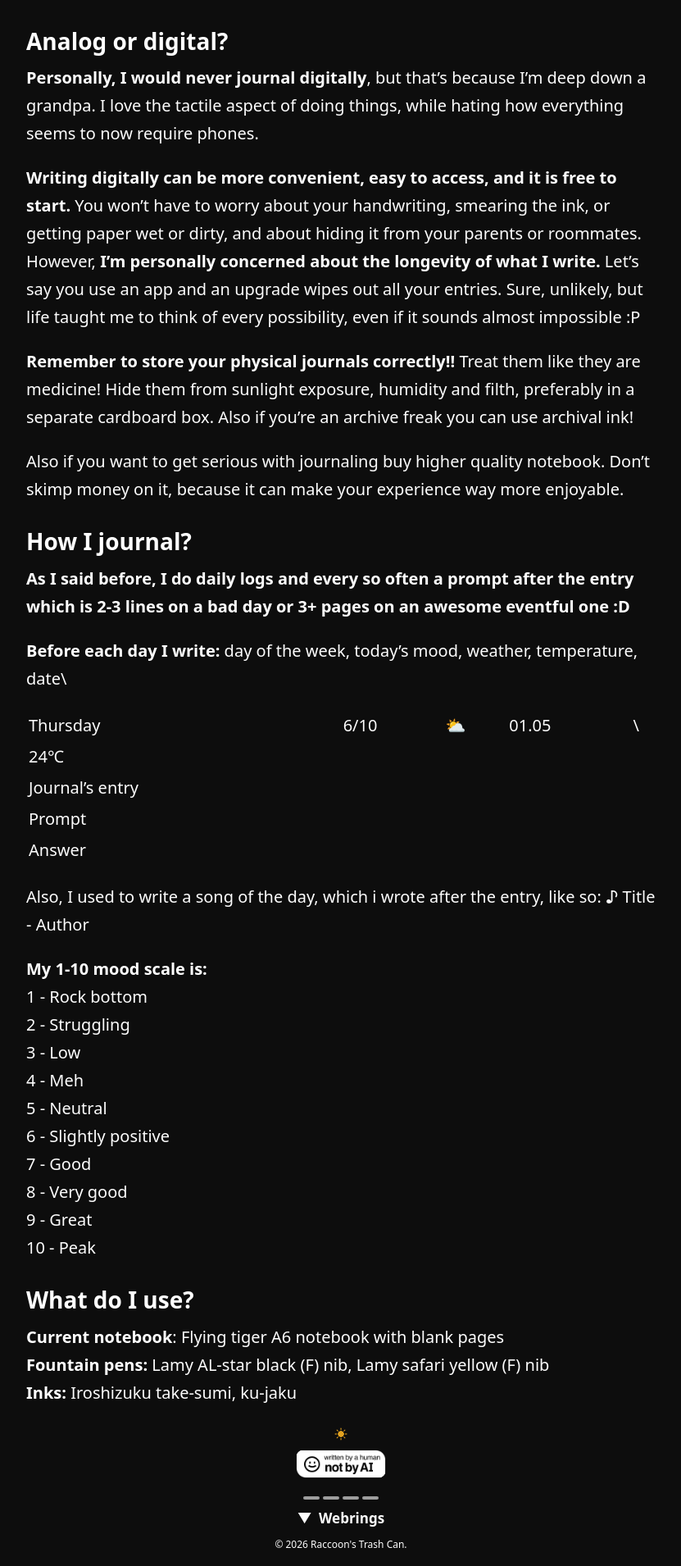
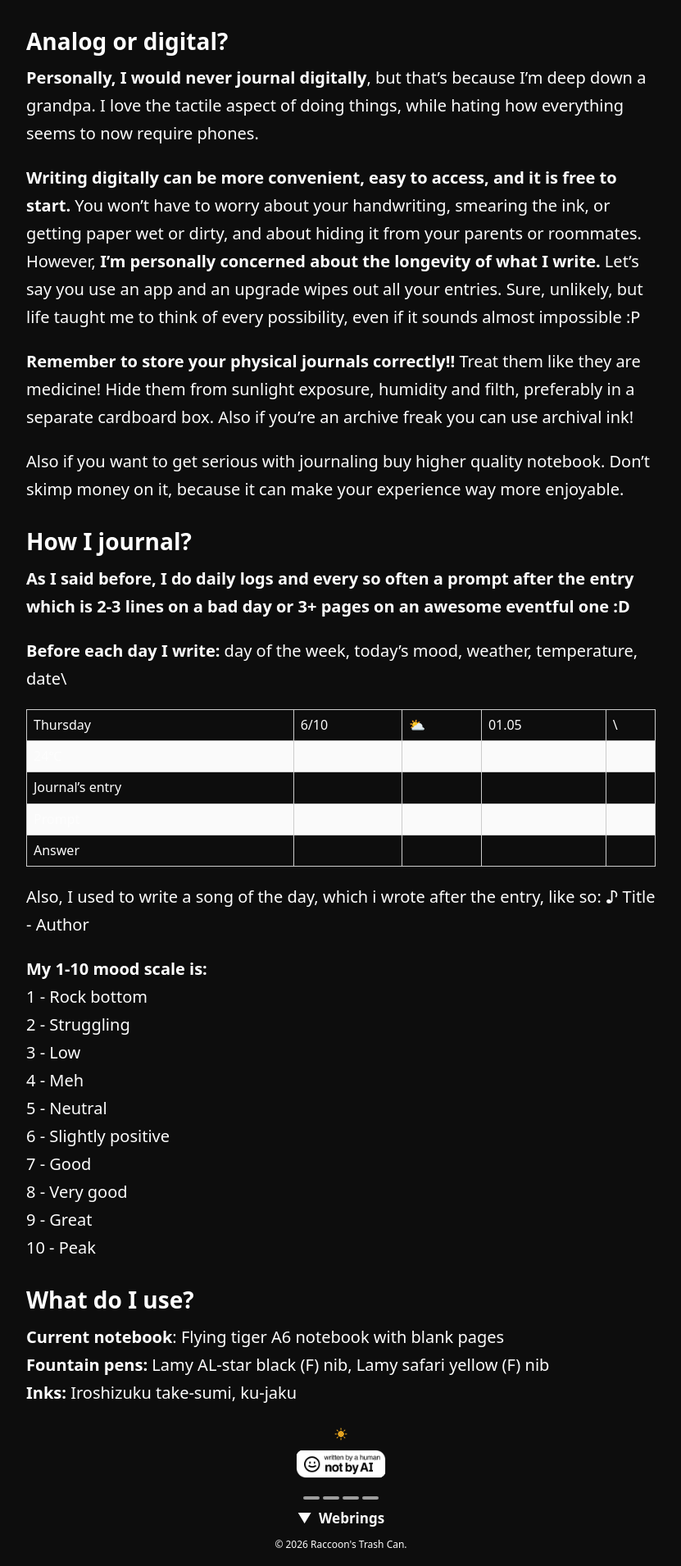
Before and after one commit to raccoonfangz/raccoonfangz.github.io, a Jekyll site: the page built from _posts/2025-10-02-seriously-start-journaling.md, in a window 1280 px wide. Shown: the part 1345-3255 px from the top of the page at 82% size, without its empty margins (224-1055 px from the left). Built offline with Jekyll 4.4.1, drawn with Linux system fonts in a browser that asks for light colours; grey boxes are pictures that could not be loaded.

Commit message:
Update style.css

```diff
--- a/assets/css/style.css
+++ b/assets/css/style.css
@@ -377,3 +377,44 @@ margin-top: -2px;
 #corner-character.squish {
   animation: squishAnim 0.35s cubic-bezier(0.4, 0, 0.2, 1) forwards;
 }
+
+table {
+  width: 100%;
+  border-collapse: collapse;
+  margin: 5px 0;
+
+  font-size: 16px;
+  color: var(--text-color);
+}
+
+table th, table td {
+  border: 1px solid #ccc;
+  padding: 5px 8px;
+  text-align: left;
+}
+
+table th {
+  background-color: #f4f4f4;
+  color: #000;
+  font-weight: bold;
+}
+
+table tr:nth-child(even) {
+  background-color: #fafafa;
+}
+
+@media (prefers-color-scheme: dark), :root[data-theme="dark"] {
+  table th, table td {
+    border: 1px solid #555;
+  }
+
+  table th {
+    background-color: var(--code-background-color);
+    color: var(--code-color);
+  }
+
+  table tr:nth-child(even),
+  table tr:nth-child(odd) {
+    background-color: transparent;
+  }
+}
```
